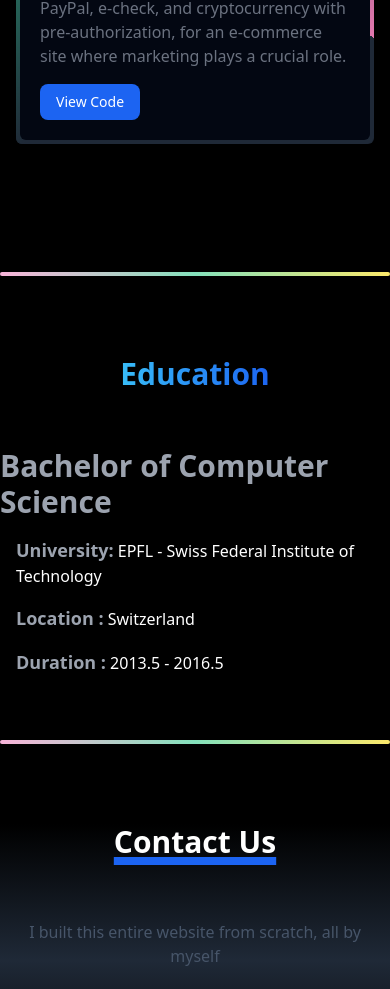
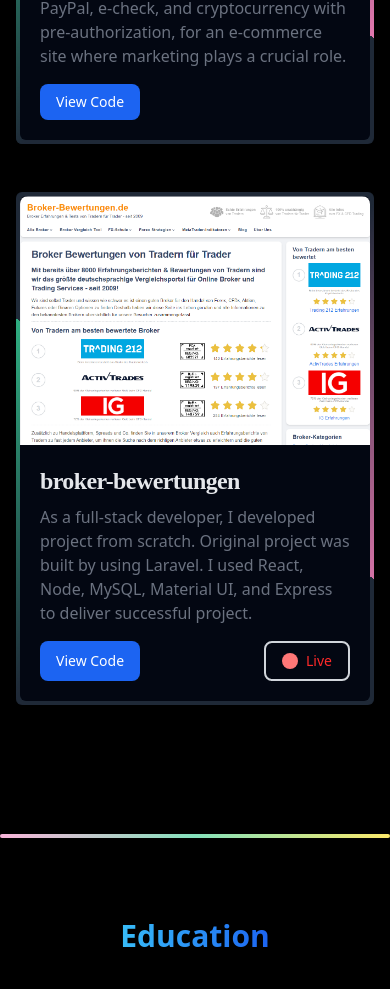
Before and after one commit to miroshar-success/my-portfolio, a React (Create React App) app: page / in a window 390 px wide. Shown: the part 7970-8959 px from the top of the page. Built offline with nearby package versions, Linux system fonts and the light colour scheme; a web font is replaced by a local one.

Commit message:
add-project

```diff
--- a/src/components/main.js
+++ b/src/components/main.js
@@ -35,7 +35,7 @@
                     <div className=" max-w-full  m-auto overflow-hidden    ">
                         {/* marquee 👇 */}
                         <div className=" flex gap-7 md:gap-12   bg-gradient-to-t from-black via-slate-700 to-black text-pink-500 ">
-                            <div className="marquee-group flex shrink-0 items-center justify-around gap-7 md:gap-12 min-w-full  ">
+                            <div className="marquee-group flex shrink-0 items-center justify-around gap-7 md:gap-12 min-w-full">
                                 {" "}
                                 <div className="marquee-tag-wrapper ">
                                     <div className="flex items-center">
@@ -147,7 +147,7 @@
                                 </div>{" "}
                             </div>
                             <div
-                                aria-hidden="true"
+                                // aria-hidden="true"
                                 className="marquee-group flex shrink-0 items-center justify-around gap-7 md:gap-12 min-w-full"
                             >
                                 {" "}
--- a/src/components/smallComponent/websiteProjects.js
+++ b/src/components/smallComponent/websiteProjects.js
@@ -4,6 +4,7 @@
 import hotelRoomBookingSystem from "../images/hotel-room-booking-system.png";
 import flyingCarpet from "../images/flying-carpet.png";
 import bullionbrother from "../images/bullionbrother.png";
+import brokerbewertungen from "../images/broker-bewertungen.png";
 import AOS from "aos";
 import "aos/dist/aos.css";
 
@@ -50,9 +51,9 @@
                 </h5>
                 <p className="mb-3 font-normal text-gray-500">
                   I developed a Swimming School Management Website using React,
-                  TypeScript, Material UI, Scaffholhub ,Stripe Payment gateway, Express.js,
-                  Auth_JWT, and MongoDB, ensuring a robust platform for
-                  seamless services and transactions.
+                  TypeScript, Material UI, Scaffholhub ,Stripe Payment gateway,
+                  Express.js, Auth_JWT, and MongoDB, ensuring a robust platform
+                  for seamless services and transactions.
                 </p>
                 <div className="flex justify-between mt-4 space-x-3 md:mt-6">
                   <a
@@ -98,8 +99,10 @@
                   Hotel Room Booking System
                 </h5>
                 <p className="mb-3 font-normal text-gray-500">
-                  As a full stack developer. I developed a Swimming School Management Website using React,
-                  TypeScript, Node.js, Express.js, MongoDB, Redux.js, Ant Design, TailwindCSS, and Next.js from Figma Design.{" "}
+                  As a full stack developer. I developed a Swimming School
+                  Management Website using React, TypeScript, Node.js,
+                  Express.js, MongoDB, Redux.js, Ant Design, TailwindCSS, and
+                  Next.js from Figma Design.{" "}
                 </p>
                 <div className="flex justify-between mt-4 space-x-3 md:mt-6">
                   <a
@@ -145,7 +148,11 @@
                   Flying Carpet Inbox
                 </h5>
                 <p className="mb-3 font-normal text-gray-500">
-                As a full stack developer, I successfully engineered a comprehensive WhatsApp inbox utilizing a sophisticated tech stack comprising React for dynamic front-end rendering, Node.js and Express.js, MongoDB and WhatsApp API for real-time messaging.{" "}
+                  As a full stack developer, I successfully engineered a
+                  comprehensive WhatsApp inbox utilizing a sophisticated tech
+                  stack comprising React for dynamic front-end rendering,
+                  Node.js and Express.js, MongoDB and WhatsApp API for real-time
+                  messaging.{" "}
                 </p>
                 <div className="flex justify-between mt-4 space-x-3 md:mt-6">
                   <a
@@ -190,7 +197,10 @@
                   BullionBrother
                 </h5>
                 <p className="mb-3 font-normal text-gray-500">
-                As an integral part of my work as a full-stack developer, I integrated electronic payment methods, including Payoneer, PayPal, e-check, and cryptocurrency with pre-authorization, for an e-commerce site where marketing plays a crucial role.
+                  As an integral part of my work as a full-stack developer, I
+                  integrated electronic payment methods, including Payoneer,
+                  PayPal, e-check, and cryptocurrency with pre-authorization,
+                  for an e-commerce site where marketing plays a crucial role.
                 </p>
                 <div className="flex justify-between mt-4 space-x-3 md:mt-6">
                   <a
@@ -215,6 +225,54 @@
             </div>
           </div>
         </div>
+        <div
+          data-aos="flip-left"
+          data-aos-anchor-placement="bottom-bottom"
+          className="h-fit w-fit m-auto lg:m-0 lg:mb-12 relative   rounded-md  overflow-hidden bg-gray-800 mb-12"
+        >
+          {" "}
+          <div className="rotate-border1 w-full h-full absolute bg-gradient-to-b from-green-400  via-green-400 to-gray-800"></div>
+          <div className="rotate-border2 w-full h-full absolute bg-gradient-to-t from-pink-400 via-pink-400 to-gray-800"></div>
+          <div className="relative  max-w-sm p-1   rounded-lg shadow   ">
+            <div className="bg-gray-950 rounded-md">
+              <img
+                className="rounded-t-lg cursor-pointer"
+                src={brokerbewertungen}
+                alt="website_image"
+              />
+              <div className="p-5">
+                <h5 className="costomFont mb-2 text-2xl font-bold tracking-tight text-gray-200 cursor-pointer">
+                  broker-bewertungen
+                </h5>
+                <p className="mb-3 font-normal text-gray-500">
+                  As a full-stack developer, I developed project from scratch.
+                  Original project was built by using Laravel. I used React,
+                  Node, MySQL, Material UI, and Express to deliver successful
+                  project.
+                </p>
+                <div className="flex justify-between mt-4 space-x-3 md:mt-6">
+                  <a
+                    href="https://github.com/OskarMast/broker-bewertungen"
+                    target="_blank"
+                    rel="noreferrer"
+                    className="inline-flex items-center px-4 py-2 text-sm font-medium text-center text-white  rounded-lg focus:ring-2 md:focus:ring-4 focus:outline-none focus:ring-blue-300 bg-blue-600 hover:bg-blue-700 dark:focus:ring-blue-800"
+                  >
+                    View Code
+                  </a>
+                  <a
+                    href="https://broker-bewertungen.de"
+                    target="_blank"
+                    rel="noreferrer"
+                    className="buttonAnimation  inline-flex items-center px-4 py-2 text-sm font-medium text-center text-red-500 font-extrabold  border-2 border-gray-300 rounded-lg hover:bg-gray-100 focus:ring-2 md:focus:ring-4 focus:outline-none focus:ring-gray-200 dark:bg-gray-800 dark:text-white dark:border-gray-600 dark:hover:bg-gray-700 dark:hover:border-gray-700 dark:focus:ring-gray-700"
+                  >
+                    <span className="buttonCircle w-4 h-4 mr-2 bg-red-500  rounded-full"></span>{" "}
+                    Live
+                  </a>
+                </div>
+              </div>
+            </div>
+          </div>
+        </div>
       </div>
     </div>
   );
```
Also changed, not shown: src/components/images/broker-bewertungen.png (added), 1 other file (tests, documents, lock files or other folders).
